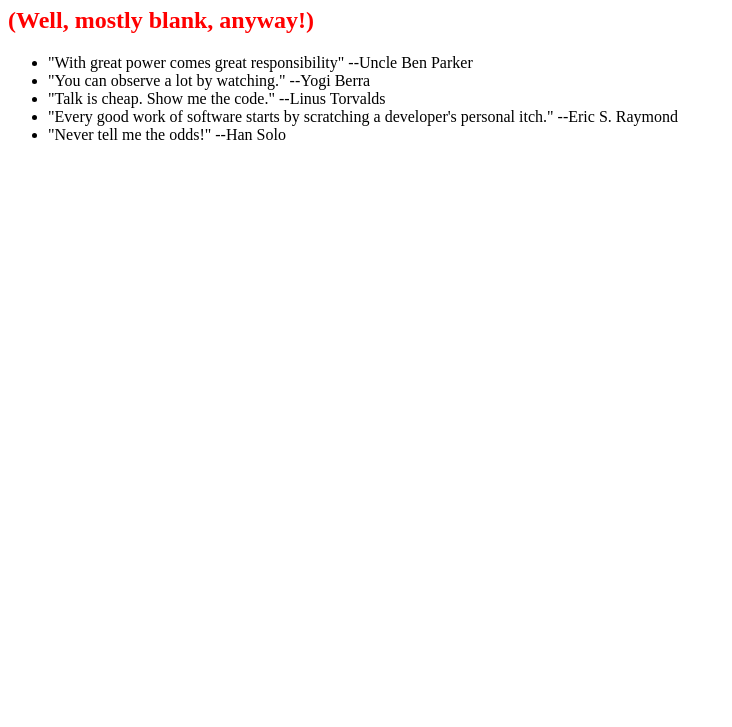
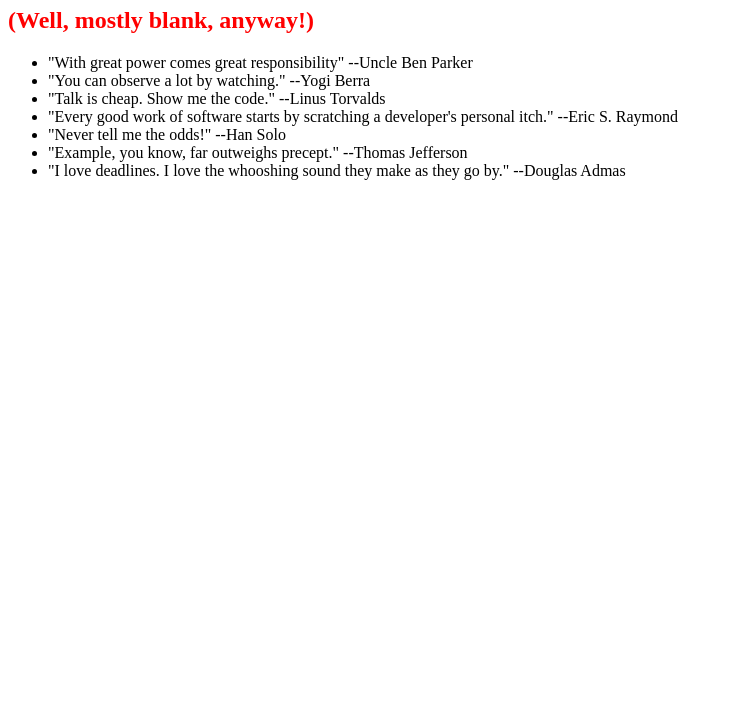
Before and after one commit to aaronwaer/0main_openSAP_repo, a plain HTML site: page index.html in a window 1280 px wide. Shown: the part 73-800 px from the top of the page, without its empty margins (0-732 px from the left). Drawn offline with Linux system fonts and the light colour scheme.

Commit message:
added douglas adams quote

```diff
--- a/index.html
+++ b/index.html
@@ -14,6 +14,8 @@
 			<li>"Talk is cheap.  Show me the code." --Linus Torvalds</li>
 			<li>"Every good work of software starts by scratching a developer's personal itch." --Eric S. Raymond</li>
 			<li>"Never tell me the odds!" --Han Solo</li>
+			<li>"Example, you know, far outweighs precept." --Thomas Jefferson</li>
+			<li>"I love deadlines.  I love the whooshing sound they make as they go by." --Douglas Admas</li>
 		</ul>
 	</body>
 </html>
```
